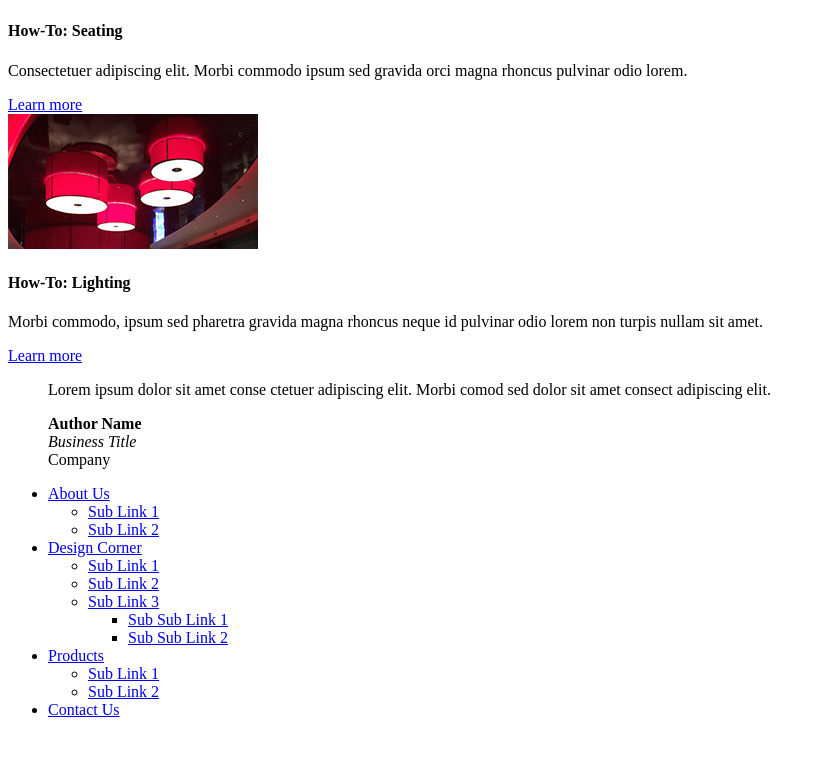
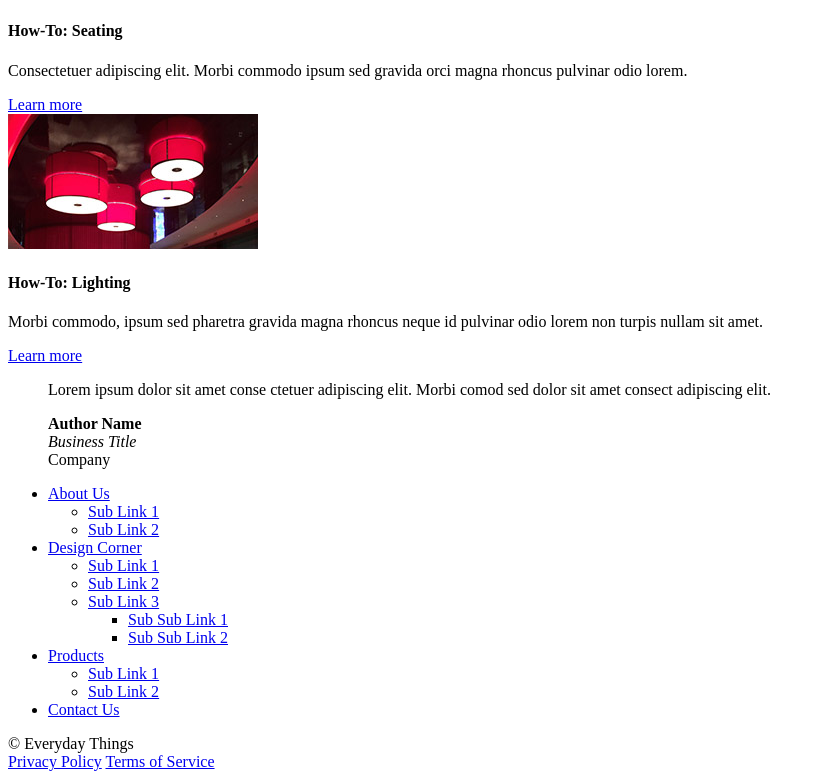
Before and after one commit to jalanya/creating-responsive-web-design-web-1, a plain HTML site: page index.html in a window 1280 px wide. Shown: the part 631-1410 px from the top of the page, without its empty margins (0-820 px from the left). Before the commit the page ends 1366 px from the top, so only its background shows below. Drawn offline with Linux system fonts and the light colour scheme.

Commit message:
FEAT: Preparing the HTML Content and Structure - Adding the Footer Content

```diff
--- a/index.html
+++ b/index.html
@@ -126,7 +126,13 @@
 				</li>
 			</ul>
 		</nav>
-		<footer></footer>
+		<footer>
+			&copy; Everyday Things
+			<div class="content">
+				<a href="#" title="Privacy Policy">Privacy Policy</a>
+				<a href="#" title="Terms of Service">Terms of Service</a>
+			</div>
+		</footer>
 	</div>
 </body>
 </html>
```
